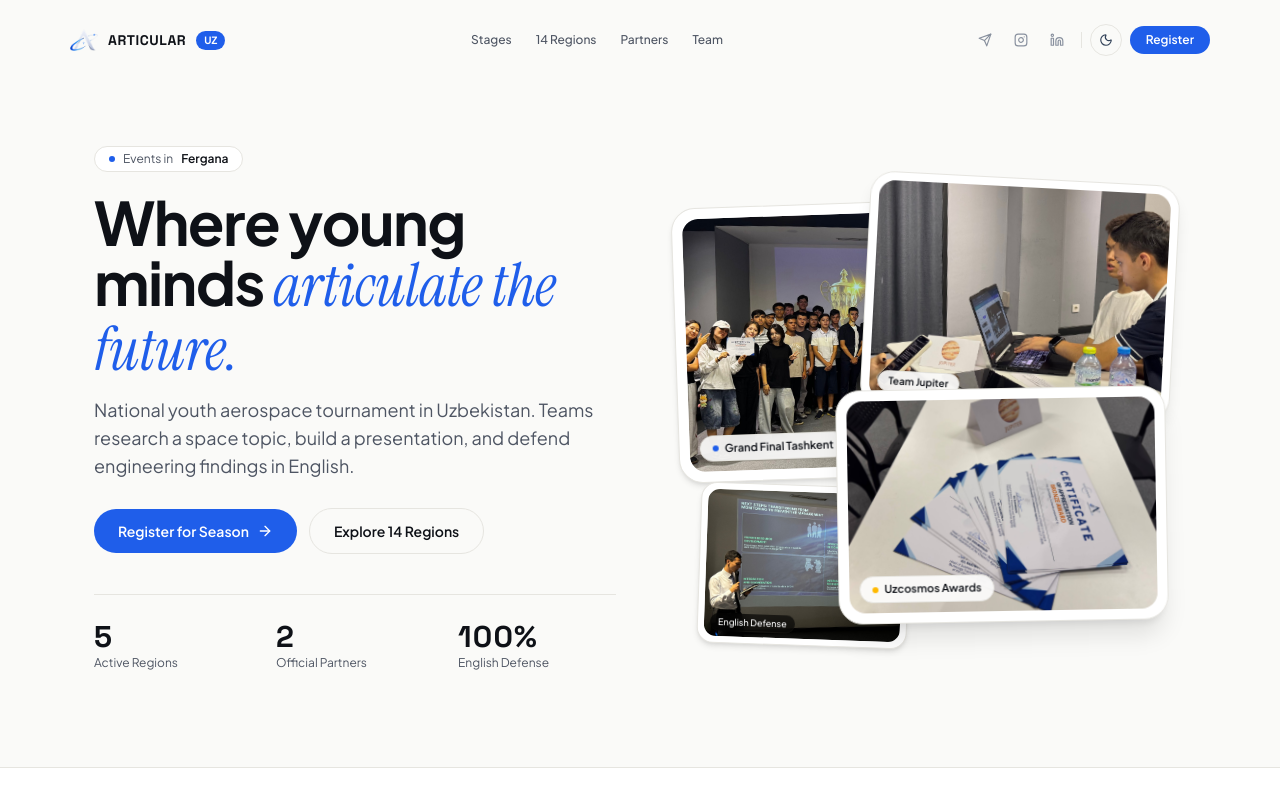
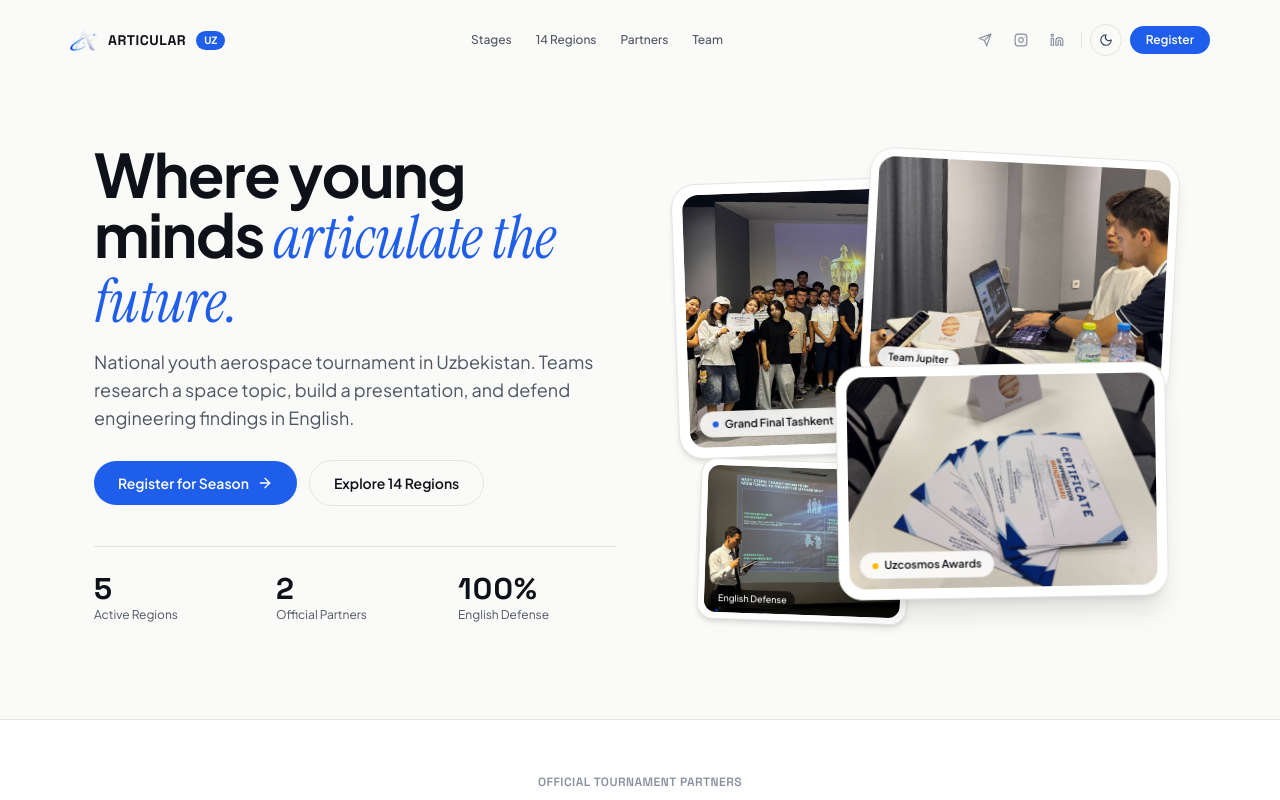
Before and after one commit to shohajunior/articular, a React (Vite) app: page / in a window 1280 px wide. Shown: the top 800 px of the page. Built offline with nearby package versions, Linux system fonts and the light colour scheme.

Commit message:
style: remove rotating 'Events in' chip from hero section

```diff
--- a/src/components/sections/Hero.tsx
+++ b/src/components/sections/Hero.tsx
@@ -1,4 +1,4 @@
-import React, { useState, useEffect } from 'react';
+import React from 'react';
 import { siteData } from '../../data/site';
 import { ArrowRight, Maximize2 } from 'lucide-react';
 import { LightboxItem } from '../ui/LightboxModal';
@@ -8,24 +8,7 @@ interface HeroProps {
   isRevealed?: boolean;
 }
 
-const confirmedRegions = [
-  'Tashkent',
-  'Bukhara',
-  'Fergana',
-  'Andijan',
-  'Tashkent Region'
-];
-
 export const Hero: React.FC<HeroProps> = ({ onPhotoClick, isRevealed = true }) => {
-  const [currentRegionIndex, setCurrentRegionIndex] = useState(0);
-
-  useEffect(() => {
-    const interval = setInterval(() => {
-      setCurrentRegionIndex((prev) => (prev + 1) % confirmedRegions.length);
-    }, 2400);
-    return () => clearInterval(interval);
-  }, []);
-
   const scrollTo = (id: string) => {
     const el = document.getElementById(id);
     if (el) {
@@ -70,15 +53,6 @@ export const Hero: React.FC<HeroProps> = ({ onPhotoClick, isRevealed = true }) =
               isRevealed ? 'opacity-100 translate-y-0' : 'opacity-0 translate-y-6'
             }`}
           >
-            {/* Dynamic Region Rotating Chip (Volontyorlar Style) */}
-            <div className="mb-5 inline-flex items-center gap-2 rounded-full border border-[var(--line)] bg-[var(--surface)] px-3.5 py-1 text-xs text-[var(--ink-muted)]">
-              <span className="h-1.5 w-1.5 rounded-full bg-[var(--accent)]" />
-              <span>Events in</span>
-              <span className="font-semibold text-[var(--ink)] transition-opacity duration-300">
-                {confirmedRegions[currentRegionIndex]}
-              </span>
-            </div>
-
             {/* Headline with Original Slogan */}
             <h1 className="mb-4 text-4xl font-bold tracking-tight text-[var(--ink)] sm:text-5xl lg:text-6xl">
               Where young minds{' '}
```
